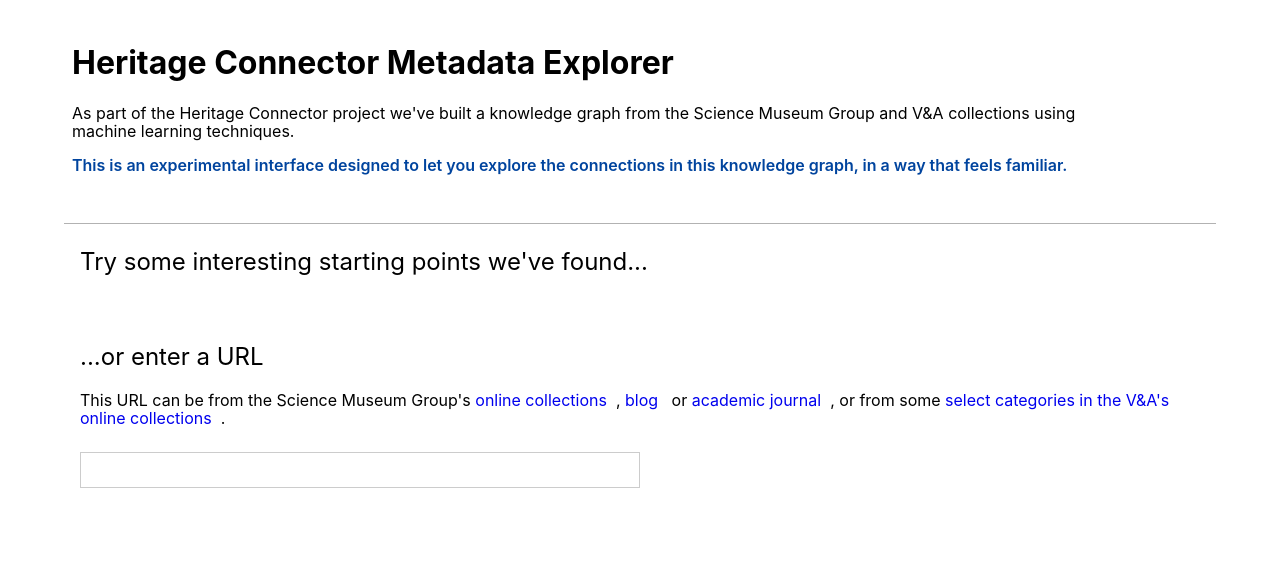
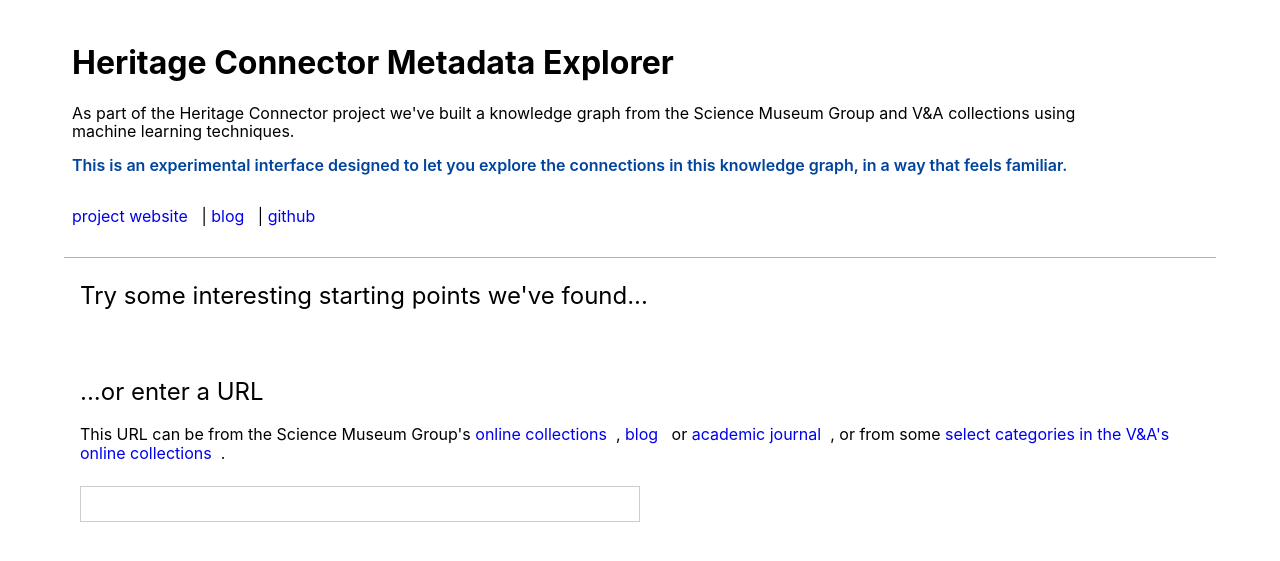
Before and after one commit to TheScienceMuseum/heritage-connector-apis, a FastAPI app: template templates/connections_index.html in a window 1280 px wide. Shown: the top 561 px of the page. Run offline with FastAPI, Linux system fonts and the light colour scheme; the template is opened without the code that fills it, so the values that code supplies are empty; parts of the project's set-up code (start-up, migrations or seed data) failed here and were passed over.

Commit message:
add explainer

```diff
--- a/templates/connections_index.html
+++ b/templates/connections_index.html
@@ -9,10 +9,6 @@
         /* .list-container {
             margin-left: 2rem;
         } */
-
-        .header {
-            padding-bottom: 2rem;
-        }
 
         a {
         text-decoration: none;
@@ -41,11 +37,12 @@
 </head>
 <body>
     <div class="pa3 pa5-ns pt3-ns sans-serif">
-        <div class="header bb b--black-30" style="overflow:hidden;">
+        <div class="pb3 bb b--black-30" style="overflow:hidden;">
             <div class="fl w-90 pa2 pb0">
                 <h1>Heritage Connector Metadata Explorer</h1>
                 <p>As part of the Heritage Connector project we've built a knowledge graph from the Science Museum Group and V&A collections using machine learning techniques.</p>
                 <p><span class="dark-blue fw6">This is an experimental interface designed to let you explore the connections in this knowledge graph, in a way that feels familiar.</span></p>
+                <p class="pt3"><a href="https://www.sciencemuseumgroup.org.uk/project/heritage-connector/" target="_blank">project website</a> | <a href="https://thesciencemuseum.github.io/heritageconnector/" target="_blank">blog</a> | <a href="https://github.com/TheScienceMuseum/heritage-connector" target="_blank">github</a></p>
             </div>
         </div>
         <div class="list-container pt2-ns">
```
